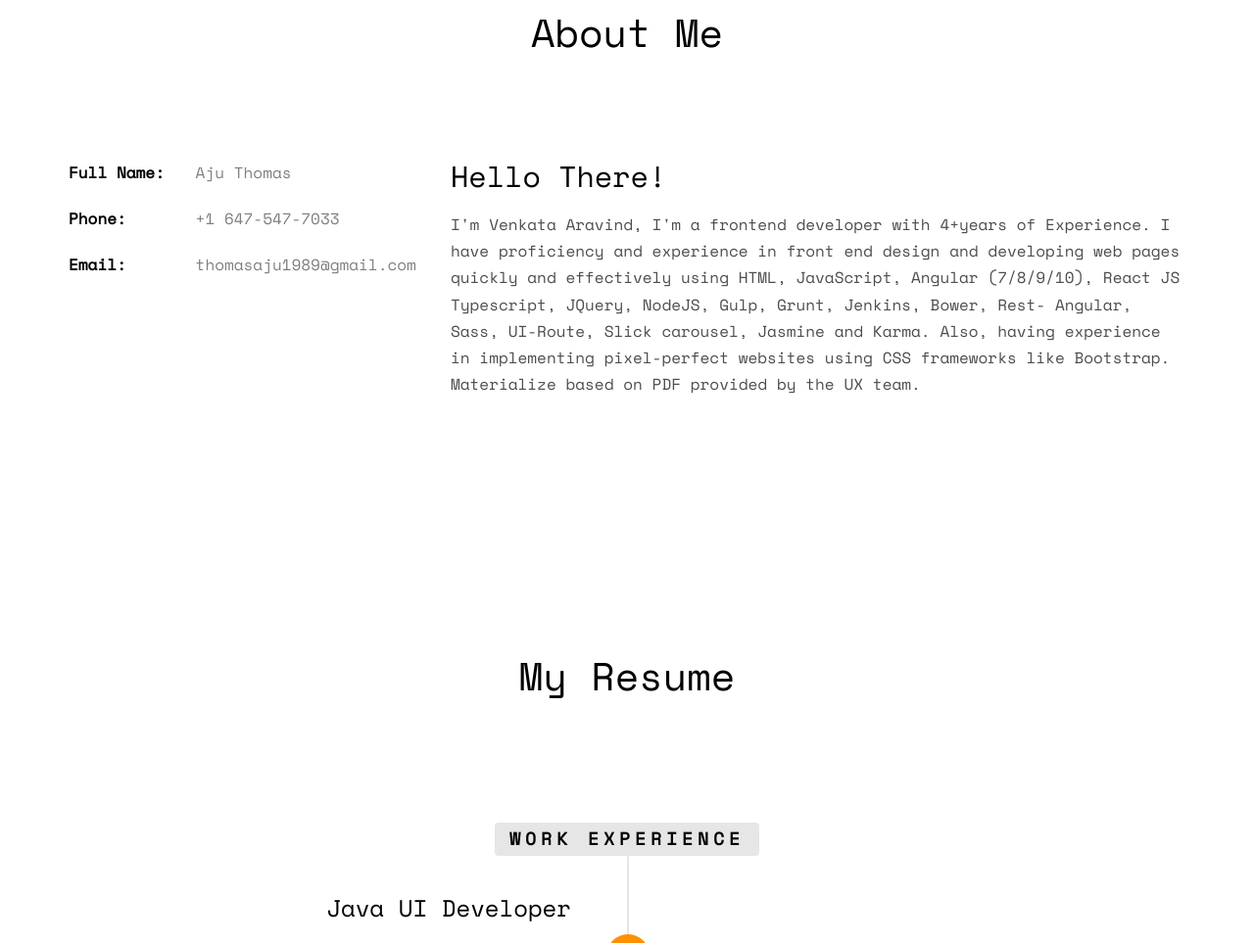
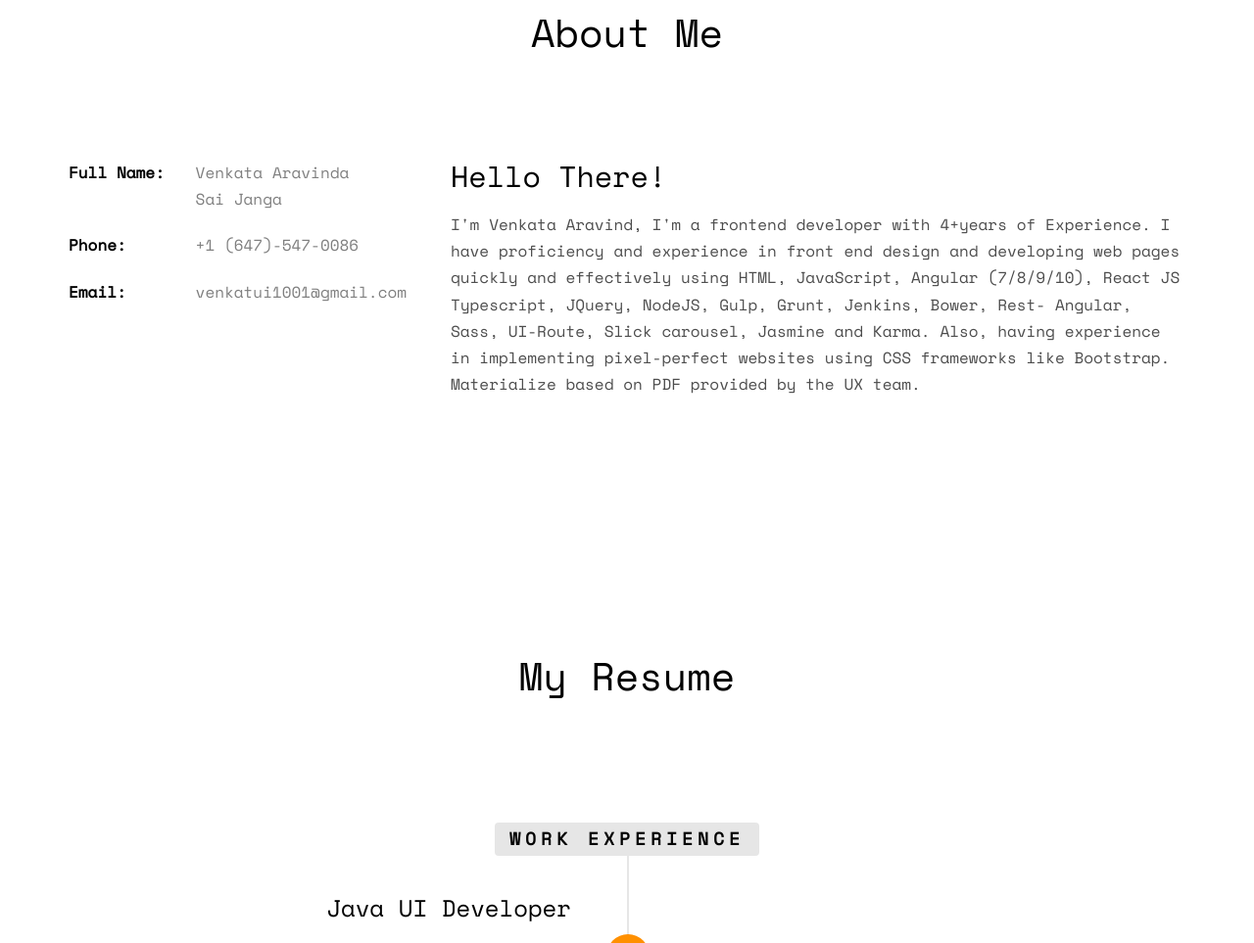
Before and after one commit to venkatui1001/venkatui1001.github.io, a plain HTML site: page index.html in a window 1280 px wide. Shown: the part 909-1872 px from the top of the page at 98% size. Drawn offline with nearby package versions, Linux system fonts and the light colour scheme; some packages are replaced by stand-ins of ours; no server answers; some icons are missing; a web font is replaced by a local one.

Commit message:
portifolio

```diff
--- a/index.html
+++ b/index.html
@@ -45,9 +45,9 @@
 			<div class="row">
 				<div class="col-md-4">
 					<ul class="info">
-						<li><span class="first-block">Full Name:</span><span class="second-block">Aju Thomas</span></li>
-						<li><span class="first-block">Phone:</span><span class="second-block">+1 647-547-7033</span></li>
-						<li><span class="first-block">Email:</span><span class="second-block">thomasaju1989@gmail.com</span></li>
+						<li><span class="first-block">Full Name:</span><span class="second-block">Venkata Aravinda Sai Janga</span></li>
+						<li><span class="first-block">Phone:</span><span class="second-block">+1 (647)-547-0086</span></li>
+						<li><span class="first-block">Email:</span><span class="second-block">venkatui1001@gmail.com</span></li>
 					</ul>
 				</div>
 				<div class="col-md-8">
```
